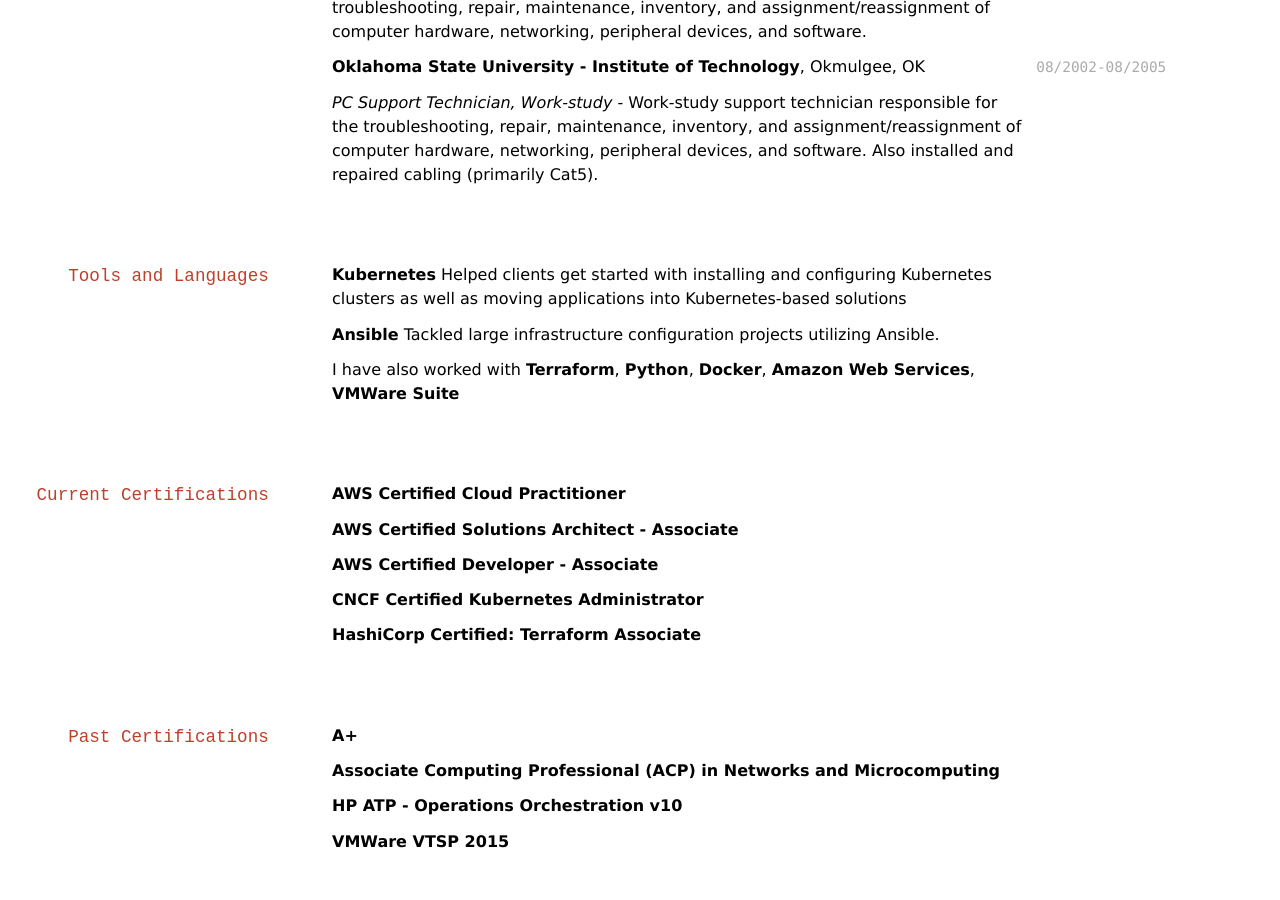
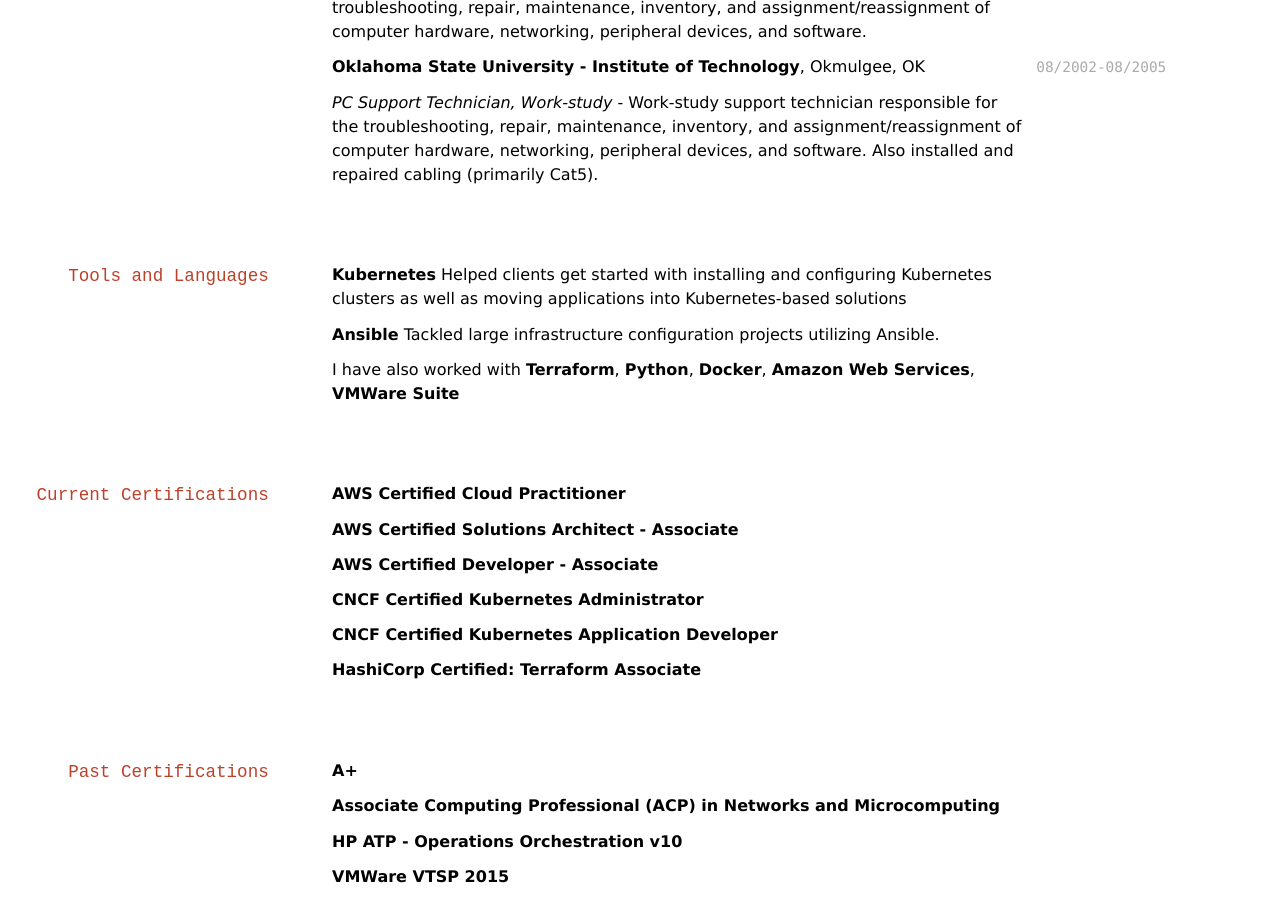
Before and after one commit to audioboxer217/audioboxer217.github.io, a Jekyll site: the page built from index.md, in a window 1280 px wide and 900 px high, scrolled down 1379 px. Built offline with Jekyll 4.4.1, drawn with Linux system fonts in a browser that asks for light colours; before the commit the page ends 2244 px from its top, so only the background shows below that.

Commit message:
Add CKAD Cert

```diff
--- a/index.md
+++ b/index.md
@@ -6,6 +6,7 @@
 Cloud Engineer, Automation Developer
 
 [![](img/cka.png){:height="100" width="100"}](https://www.youracclaim.com/badges/922356d4-fb6b-42dc-b475-dad0c0532dd3/public_url)
+[![](img/ckad.png){:height="100" width="100"}](https://www.youracclaim.com/badges/9df4e58d-b065-4b0f-8702-155310058caa/public_url)
 [![](img/tf.png){:height="100" width="100"}](https://www.youracclaim.com/badges/55293484-eda3-4c5c-87f7-c4d86e455b69/public_url)
 [![](img/aws_saa.png){:height="100" width="100"}](https://www.youracclaim.com/badges/d5c957f8-b9ec-4714-b9a6-ff32938eee87/public_url)
 [![](img/aws_da.png){:height="100" width="100"}](https://www.youracclaim.com/badges/efcef512-45ba-4d79-8f2f-136b97201c9a/public_url)
@@ -90,6 +91,8 @@
 
 __CNCF Certified Kubernetes Administrator__
 
+__CNCF Certified Kubernetes Application Developer__
+
 __HashiCorp Certified: Terraform Associate__
 
 ## Past Certifications
```
Also changed, not shown: img/ckad.png (added).
